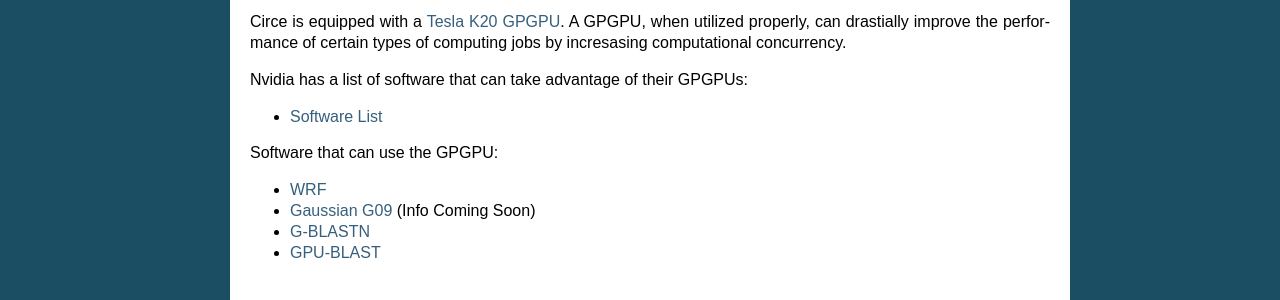
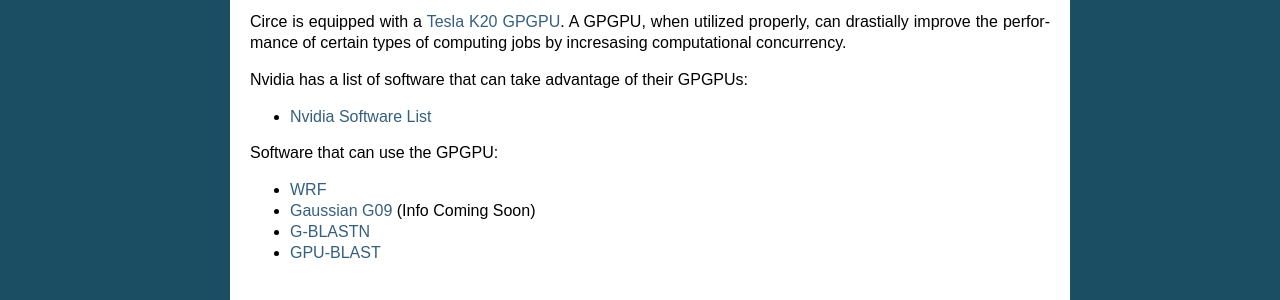
Before and after one commit to PSU-Research-Computing/psurc-docs, a Sphinx documentation site: the page built from source/compute_servers/circe.rst, in a window 1280 px wide. Shown: the part 363-663 px from the top of the page. Built offline with Sphinx 7.4.7, drawn with Linux system fonts in a browser that asks for light colours; some of the changed lines change nothing that is shown.

Commit message:
Fixed link list

```diff
--- a/source/compute_servers/circe.rst
+++ b/source/compute_servers/circe.rst
@@ -37,19 +37,14 @@
 
 Nvidia has a list of software that can take advantage of their GPGPUs:
 
-- `Software List`_
+- `Nvidia Software List <http://www.nvidia.com/object/gpu-applications.html?All>`_
 
 Software that can use the GPGPU:
 
-- `WRF`_
-- `Gaussian G09`_ (Info Coming Soon)
-- `G-BLASTN`_
-- `GPU-BLAST`_
+- `WRF <http://www2.mmm.ucar.edu/wrf/WG2/GPU/>`_
+- `Gaussian G09 <#>`_ (Info Coming Soon)
+- `G-BLASTN <http://www.comp.hkbu.edu.hk/~chxw/software/G-BLASTN.html>`_
+- `GPU-BLAST <http://archimedes.cheme.cmu.edu/?q=gpublast>`_
 
 .. _GPGPU: https://en.wikipedia.org/wiki/General-purpose_computing_on_graphics_processing_units
 .. _Tesla K20: http://www.nvidia.com/content/PDF/kepler/Tesla-K20-Passive-BD-06455-001-v07.pdf
-.. _Software List: http://www.nvidia.com/object/gpu-applications.html?All
-.. _WRF: http://www2.mmm.ucar.edu/wrf/WG2/GPU/
-.. _Gaussian G09:
-.. _G-BLASTN: http://www.comp.hkbu.edu.hk/~chxw/software/G-BLASTN.html
-.. _GPU-BLAST: http://archimedes.cheme.cmu.edu/?q=gpublast
```
